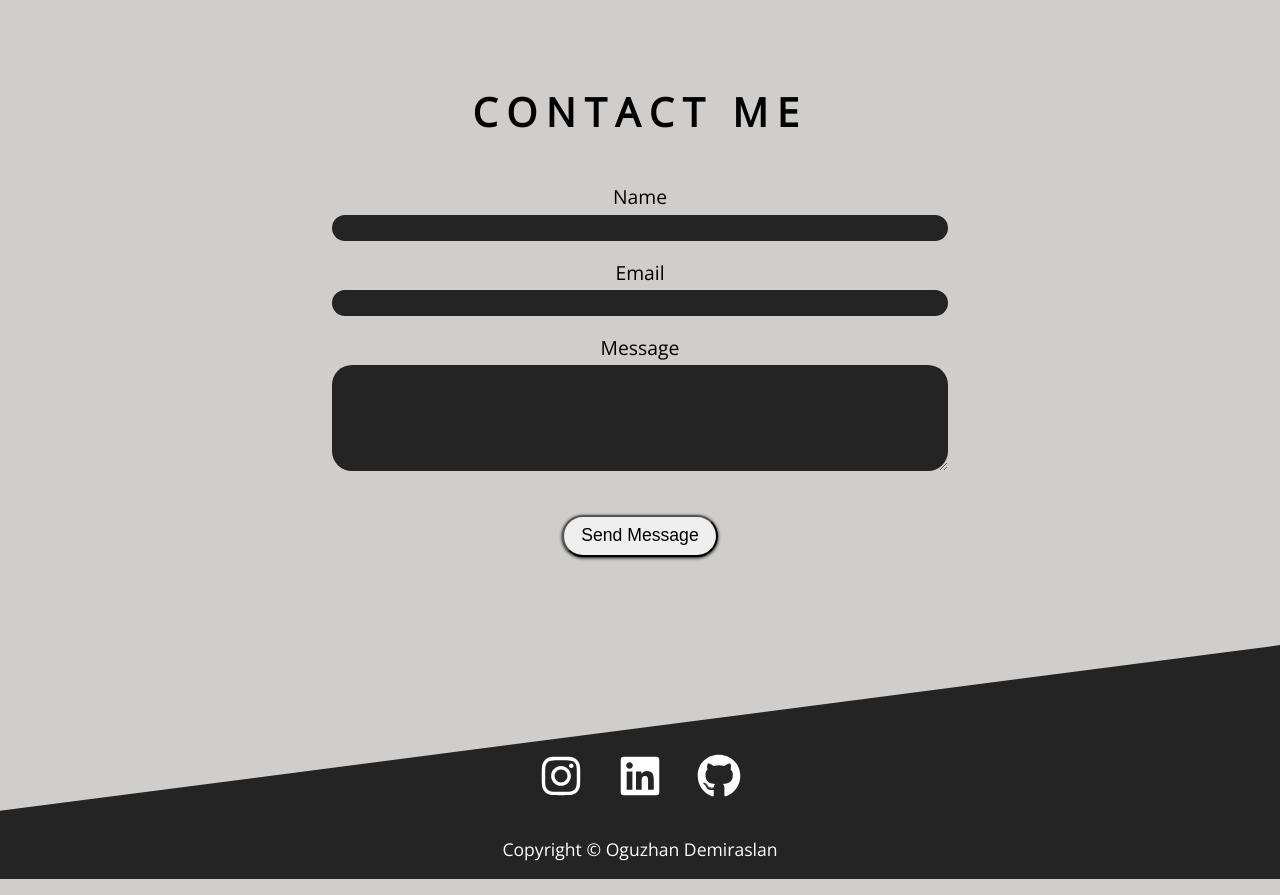
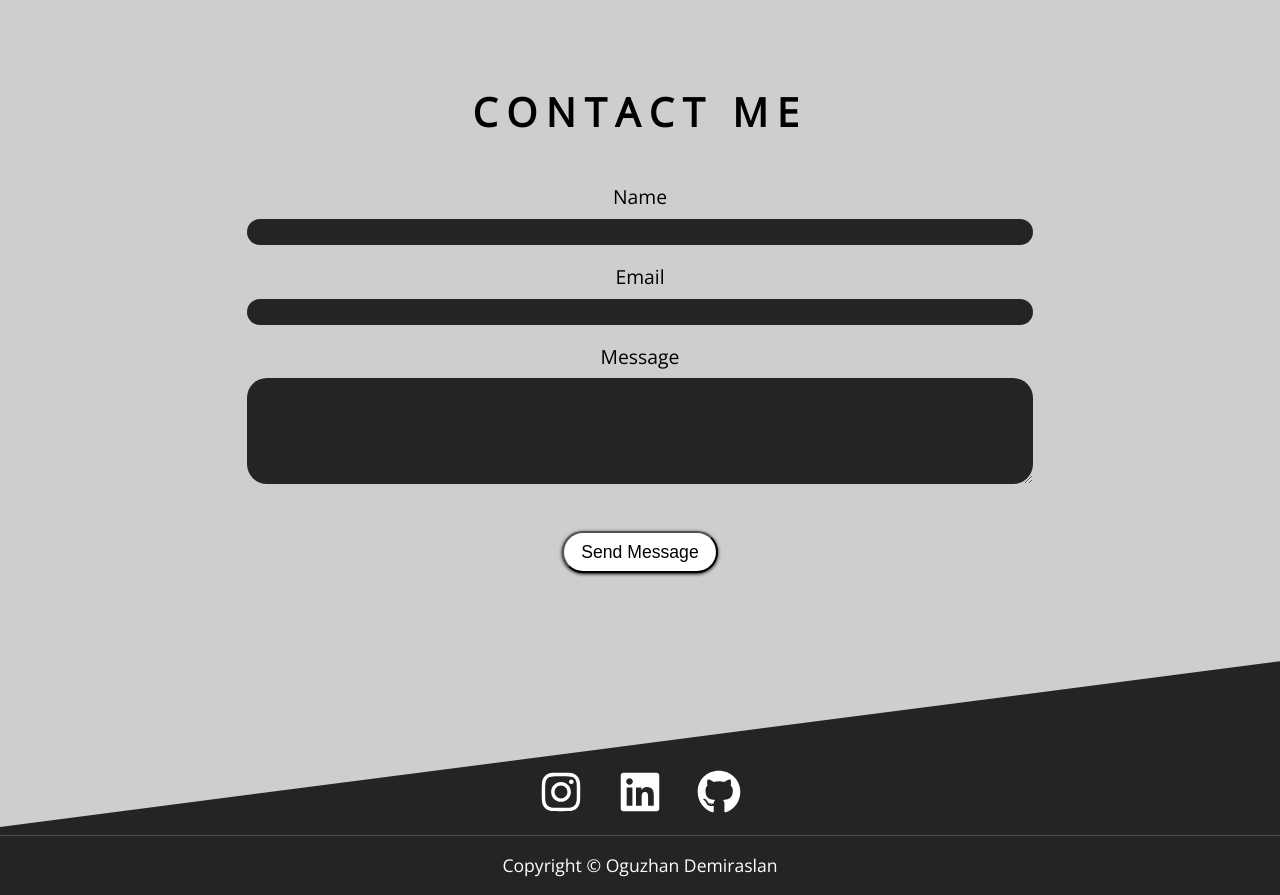
Before and after one commit to OzzyDm/portfolio, a Next.js app: page / in a window 1280 px wide. Shown: the part 4080-4975 px from the top of the page. Built offline with nearby package versions, Linux system fonts and the light colour scheme.

Commit message:
contact updated

```diff
--- a/components/contact.module.css
+++ b/components/contact.module.css
@@ -1,5 +1,11 @@
 .contact {
   width: 100%;
+}
+
+.container {
+  display: flex;
+  align-items: center;
+  justify-content: center;
 }
 
 .title {
@@ -12,19 +18,17 @@
 
 .form {
   padding: 5rem;
-  display: flex;
-  flex-direction: column;
-  align-items: center;
+  text-align: center;
   margin-bottom: 5rem;
-  width: 80rem;
+  width: 75%;
 }
 
 .label {
   font-size: 2.2rem;
-  margin-bottom: 0.5rem;
 }
 
 .input {
+  margin-top: 1rem;
   margin-bottom: 2rem;
   font-size: 2rem;
   background-color: rgb(36, 36, 36);
@@ -46,6 +50,7 @@
   transition: transform 0.2s;
   margin-top: 3rem;
   box-shadow: 0 0.1rem 0.4rem;
+  background-color: #fff;
 }
 
 .btn:hover {
```
